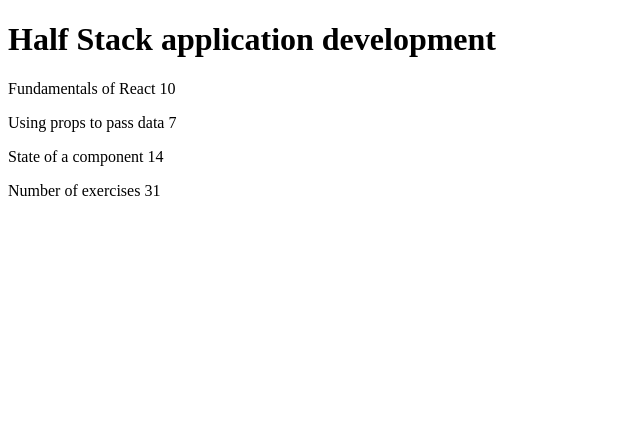
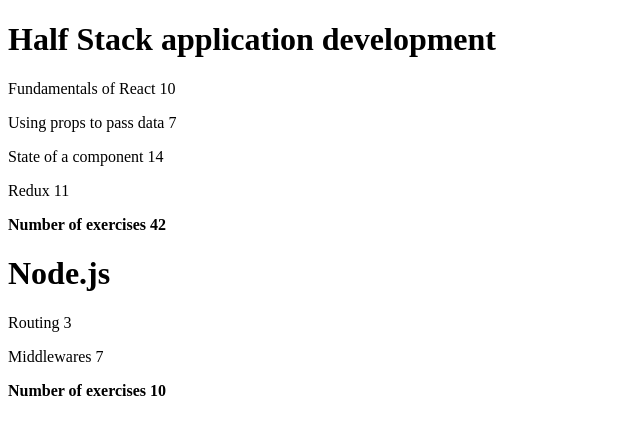
Before and after one commit to jungmanntobias/fullstackopen, a React (Vite) app in the folder part2/courseinfo/: page / in a window 1280 px wide. Shown: the top 434 px of the page, without its empty margins (0-640 px from the left). Built offline with nearby package versions, Linux system fonts and the light colour scheme.

Commit message:
2.4 done

```diff
--- a/part2/courseinfo/src/App.jsx
+++ b/part2/courseinfo/src/App.jsx
@@ -19,7 +19,7 @@
 
   return (
     <p>
-      Number of exercises {exercise_counts}
+      <b>Number of exercises {exercise_counts}</b>
     </p>
   )
 }
@@ -33,9 +33,10 @@
 )
 
 const App = () => {
-  const course = {
+  const courses = [
+    {
+      name: 'Half Stack application development',
       id: 1,
-    name: 'Half Stack application development',
       parts: [
         {
           name: 'Fundamentals of React',
@@ -51,12 +52,37 @@
           name: 'State of a component',
           exercises: 14,
           id: 3
+        },
+        {
+          name: 'Redux',
+          exercises: 11,
+          id: 4
+        }
+      ]
+    },
+    {
+      name: 'Node.js',
+      id: 2,
+      parts: [
+        {
+          name: 'Routing',
+          exercises: 3,
+          id: 1
+        },
+        {
+          name: 'Middlewares',
+          exercises: 7,
+          id: 2
         }
       ]
     }
+  ]
 
-
-  return <Course course={course} />
+  return (
+    <div>
+      {courses.map(course_i => <Course key = {course_i.id} course = {course_i}/>)}
+    </div>
+  )
 }
 
 export default App
```
Lines whose indentation alone changed are shown as unchanged.
